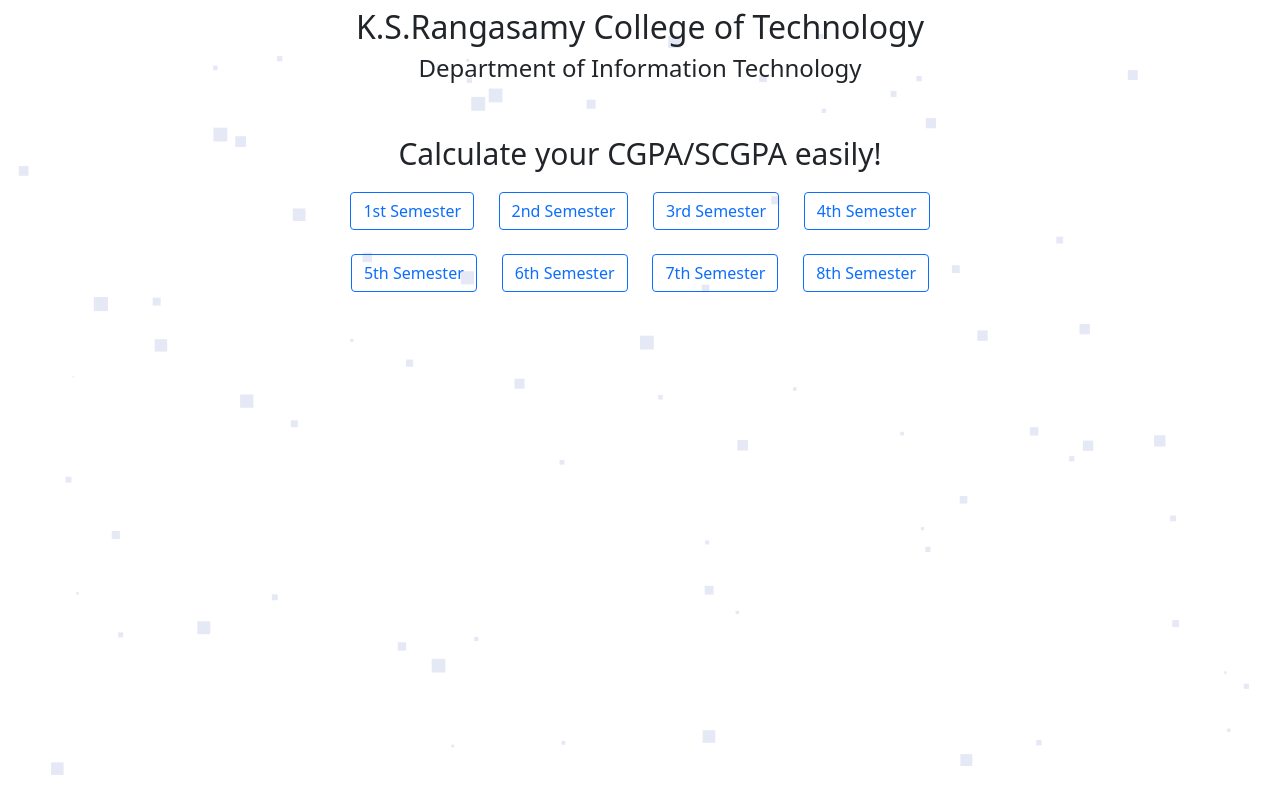
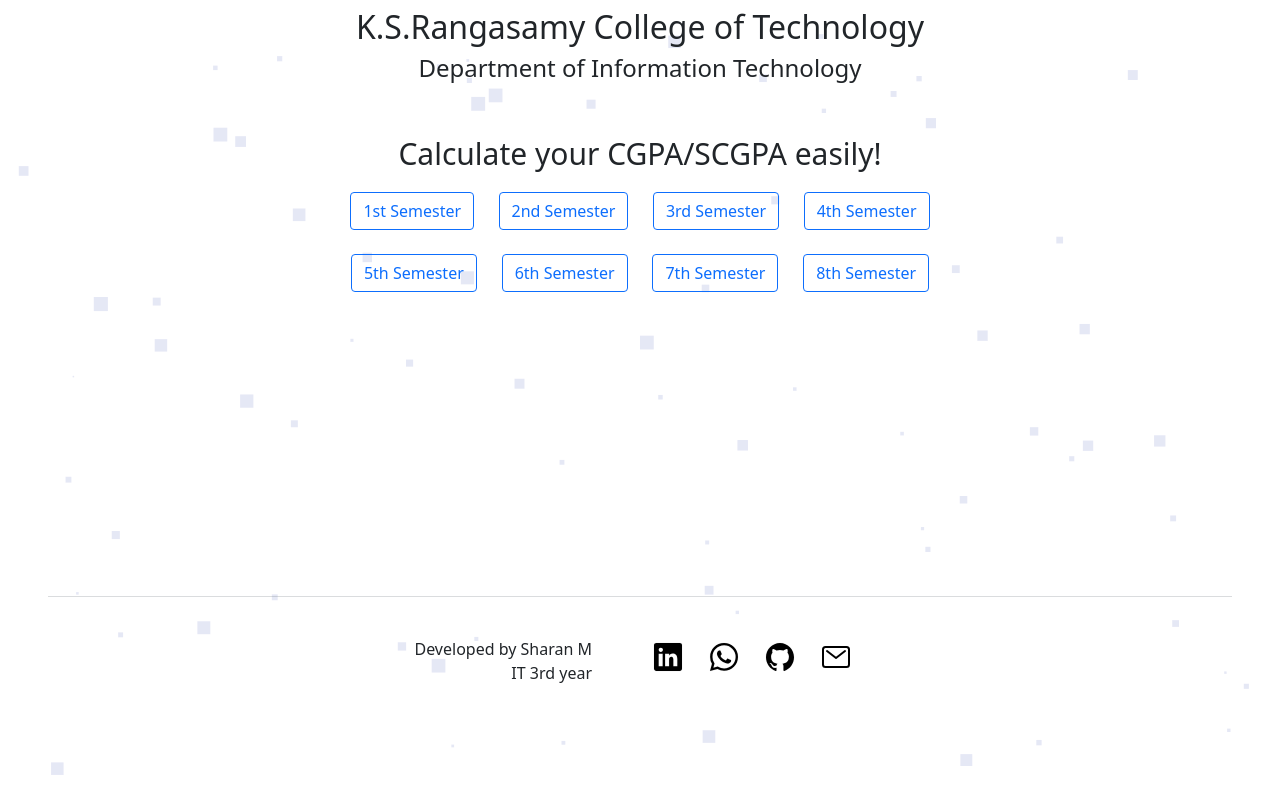
Before and after one commit to Sharan505/cgpa-calculator, a React (Vite) app: page / in a window 1280 px wide. Built offline with nearby package versions, Linux system fonts and the light colour scheme; the HTML template or start-up script is replaced by a standard one.

Commit message:
changes 2

```diff
--- a/index.html
+++ b/index.html
@@ -7,6 +7,9 @@
     <title>IT | CGPA Calculator</title>
     <script src="https://cdn.jsdelivr.net/npm/bootstrap@5.0.2/dist/js/bootstrap.bundle.min.js" integrity="sha384-MrcW6ZMFYlzcLA8Nl+NtUVF0sA7MsXsP1UyJoMp4YLEuNSfAP+JcXn/tWtIaxVXM" crossorigin="anonymous"></script>
     <link href="https://cdn.jsdelivr.net/npm/bootstrap@5.0.2/dist/css/bootstrap.min.css" rel="stylesheet" integrity="sha384-EVSTQN3/azprG1Anm3QDgpJLIm9Nao0Yz1ztcQTwFspd3yD65VohhpuuCOmLASjC" crossorigin="anonymous">
+
+    <script type="module" src="https://unpkg.com/ionicons@7.1.0/dist/ionicons/ionicons.esm.js"></script>
+    <script nomodule src="https://unpkg.com/ionicons@7.1.0/dist/ionicons/ionicons.js"></script>
   </head>
   <body>
     <div id="root"></div>
--- a/src/App.css
+++ b/src/App.css
@@ -9,3 +9,11 @@
 .bg-ksr{
     background-color: rgb(21, 0, 117);
 }
+.icons{
+    font-size: clamp(2rem, 1vw, 3rem);
+
+}
+.icons a{
+    color: rgb(0, 0, 0);
+    transition-duration: .3s;
+}
--- a/src/components/Home.jsx
+++ b/src/components/Home.jsx
@@ -27,7 +27,25 @@
                         <Link to="/sem-eight" className="btn btn-outline-primary">8th Semester</Link>
                     </div>
                     <div className="col-md-3 col-sm-0"></div>
-                </div>
+                </div><br /><br /><br /><br /><br /><br /><br /><br /><br /><br /><br /><br />
+                <hr className="mx-5 text-secondary"/><br />
+                <footer className="row">
+                    <p className="text-end pe-5 col-6" id="sign">Developed by Sharan M <br />IT 3rd year</p>
+                    <div className="col-6 d-flex justify-content-start gap-4 icons">
+                        <a id="linkedin" href="www.linkedin.com/in/sharan-m-18274932b" target="_blank" rel="noopener noreferrer">
+                            <ion-icon name="logo-linkedin"></ion-icon>
+                        </a>
+                        <a id="whatsapp" href="https://wa.me/917540008788" target="_blank" rel="noopener noreferrer">
+                            <ion-icon name="logo-whatsapp"></ion-icon>
+                        </a>
+                        <a id="github" href="https://github.com/Sharan505" target="_blank" rel="noopener noreferrer">
+                            <ion-icon name="logo-github"></ion-icon>
+                        </a>
+                        <a id="mail" href="mailto:sharan27505@gmail.com" target="_blank" rel="noopener noreferrer">
+                            <ion-icon name="mail-outline"></ion-icon>
+                        </a>
+                    </div>
+                </footer>
         </section>
     )
 }
```
